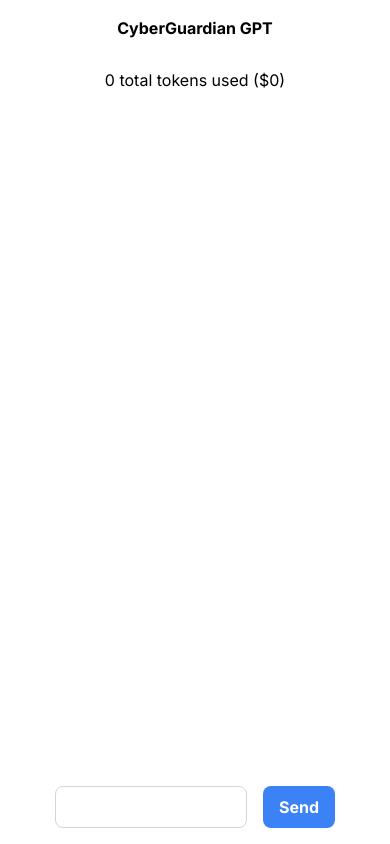
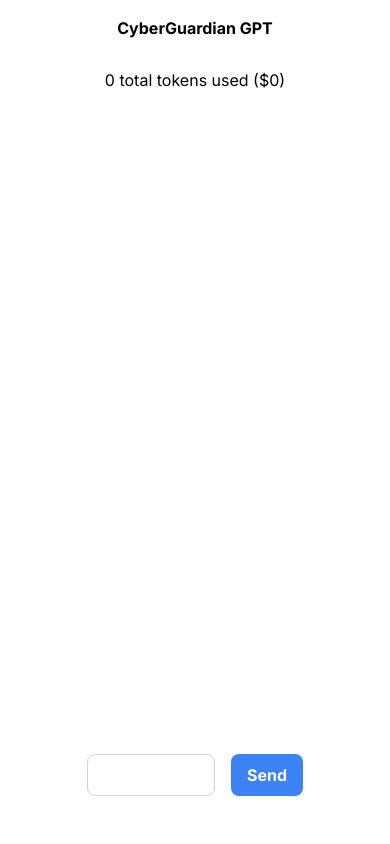
Before and after one commit to JackHoltNU/CyberGuardianGPTTest, a Next.js app: page / in a window 390 px wide. Built offline with nearby package versions, Linux system fonts and the light colour scheme.

Commit message:
Responsivity update

```diff
--- a/app/pages/chat.tsx
+++ b/app/pages/chat.tsx
@@ -47,7 +47,7 @@
         </div>
         )}
       </div>
-      <div className="p-4 flex">
+      <div className="p-12 md:p-8 flex">
         <input
           type="text"
           className="flex-grow w-2/5 sm:w-3/5 mr-4 p-2 border border-gray-300 rounded-lg"
```
